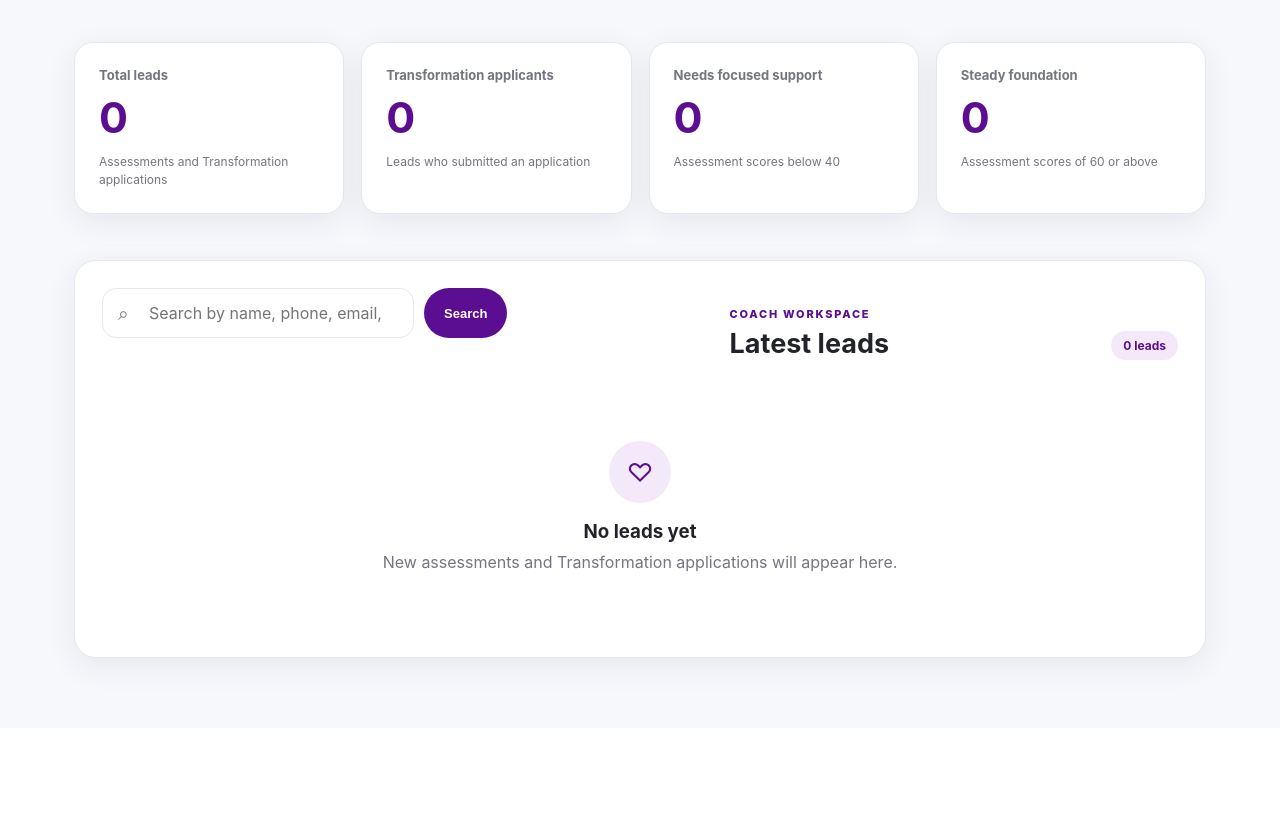
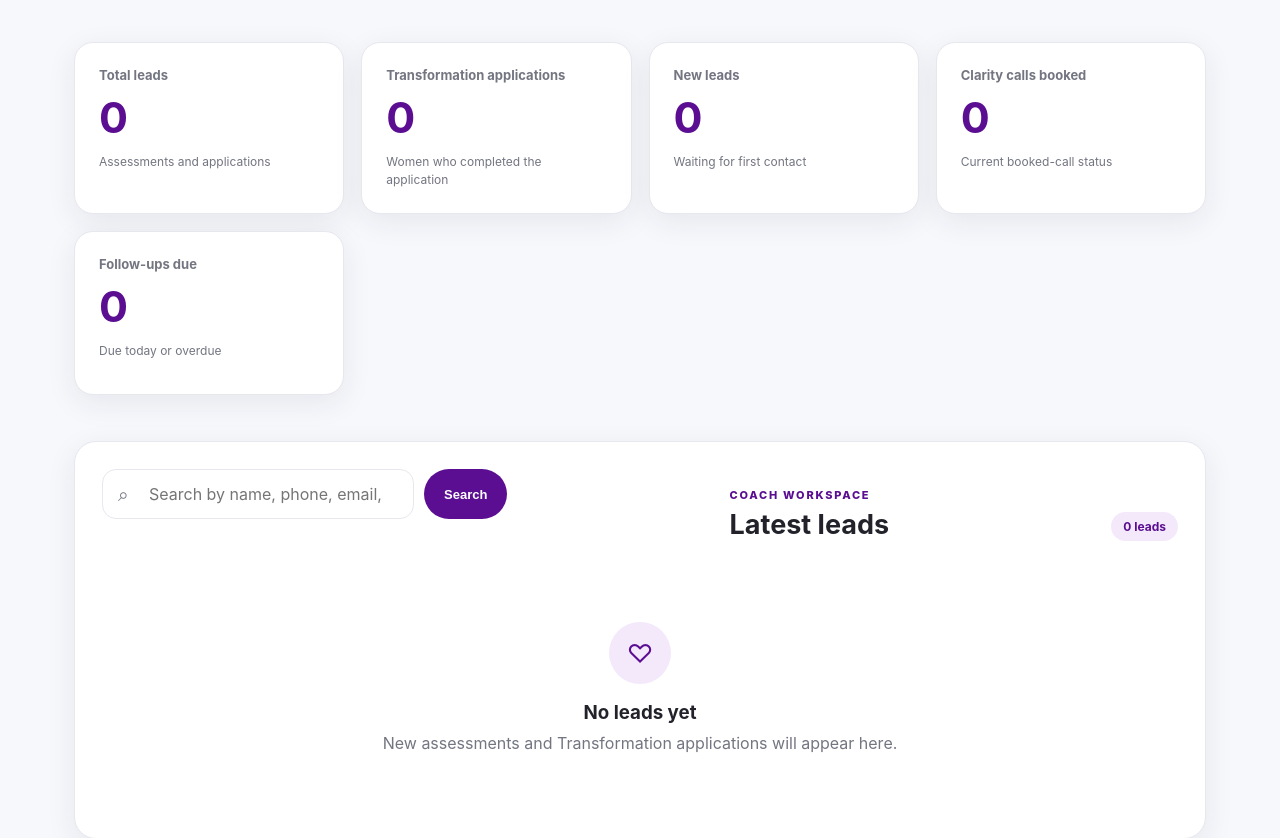
Before and after one commit to ramsparames/eatwelllivewell, a FastAPI app: page /dashboard in a window 1280 px wide. Shown: the part 133-971 px from the top of the page. Before the commit the page ends 809 px from the top, so only its background shows below. Run offline with FastAPI, Linux system fonts and the light colour scheme; the visitor is signed in with stand-in values (Sample User, id 1); parts of the project's set-up code (start-up, migrations or seed data) failed here and were passed over.

Commit message:
Update dashboard.html

```diff
--- a/templates/dashboard.html
+++ b/templates/dashboard.html
@@ -44,48 +44,62 @@
 
     <article class="summary-card">
         <span class="summary-label">Total leads</span>
-            <strong class="summary-number">{{ leads|length }}</strong>
+
+        <strong class="summary-number">
+            {{ total_leads }}
+        </strong>
+
         <span class="summary-note">
-                Assessments and Transformation applications
+            Assessments and applications
         </span>
     </article>
 
     <article class="summary-card">
-            <span class="summary-label">Transformation applicants</span>
-            <strong class="summary-number">{{ applications|length }}</strong>
+        <span class="summary-label">Transformation applications</span>
+
+        <strong class="summary-number">
+            {{ total_applications }}
+        </strong>
+
         <span class="summary-note">
-                Leads who submitted an application
+            Women who completed the application
         </span>
     </article>
 
     <article class="summary-card">
-            <span class="summary-label">Needs focused support</span>
+        <span class="summary-label">New leads</span>
 
         <strong class="summary-number">
-                {{
-                    assessment_leads
-                    | selectattr("total_score", "lt", 40)
-                    | list
-                    | length
-                }}
+            {{ new_leads }}
         </strong>
 
-            <span class="summary-note">Assessment scores below 40</span>
+        <span class="summary-note">
+            Waiting for first contact
+        </span>
     </article>
 
     <article class="summary-card">
-            <span class="summary-label">Steady foundation</span>
+        <span class="summary-label">Clarity calls booked</span>
 
         <strong class="summary-number">
-                {{
-                    assessment_leads
-                    | selectattr("total_score", "ge", 60)
-                    | list
-                    | length
-                }}
+            {{ clarity_calls_booked }}
         </strong>
 
-            <span class="summary-note">Assessment scores of 60 or above</span>
+        <span class="summary-note">
+            Current booked-call status
+        </span>
+    </article>
+
+    <article class="summary-card {% if follow_ups_due > 0 %}attention-card{% endif %}">
+        <span class="summary-label">Follow-ups due</span>
+
+        <strong class="summary-number">
+            {{ follow_ups_due }}
+        </strong>
+
+        <span class="summary-note">
+            Due today or overdue
+        </span>
     </article>
 
     </section>
```
Lines whose indentation alone changed are shown as unchanged.
